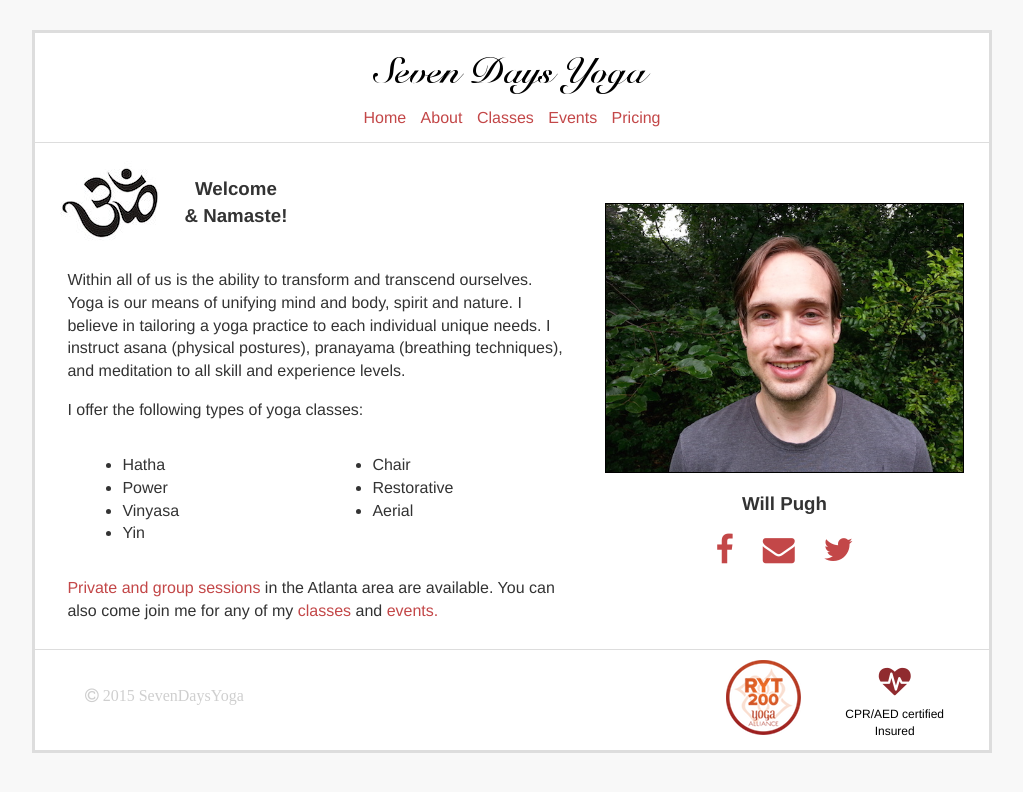
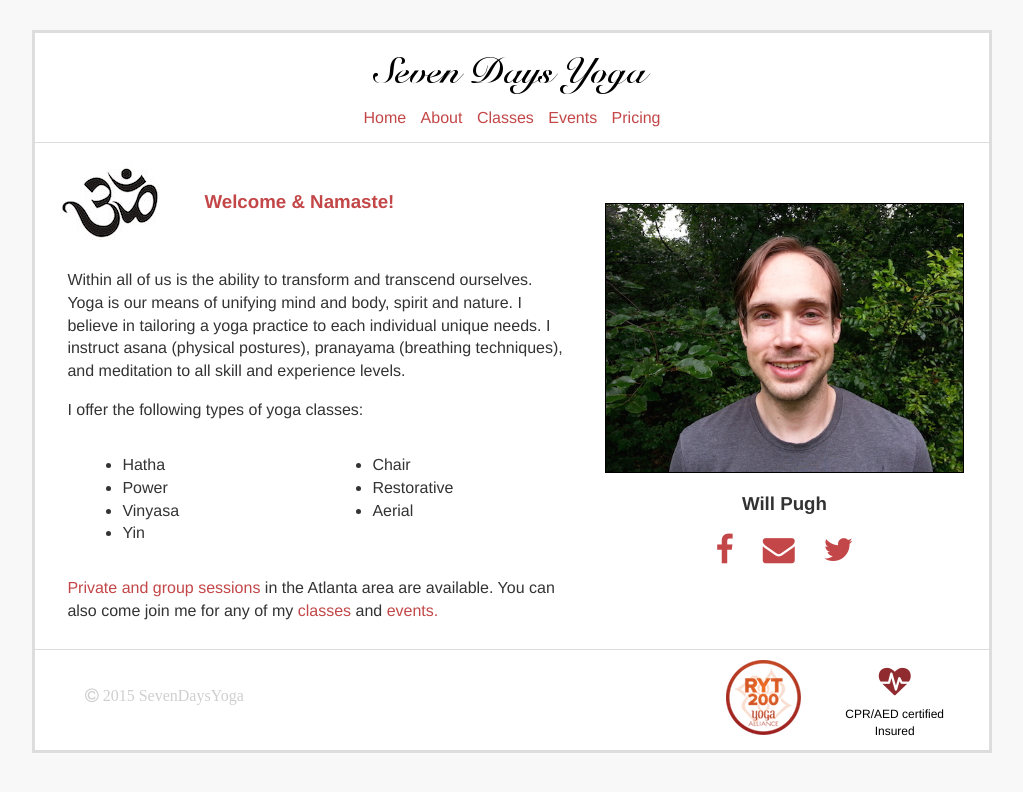
Before and after one commit to sevendaysyoga/sevendaysyoga.github.io, a Jekyll site: the page built from index.html, in a window 1280 px wide. Shown: the top 792 px of the page, without its empty margins (128-1151 px from the left). Built offline with Jekyll 4.4.1, drawn with Linux system fonts in a browser that asks for light colours; nearby versions of some CDN libraries.

Commit message:
home spacing

```diff
--- a/_sass/_home.scss
+++ b/_sass/_home.scss
@@ -1,15 +1,10 @@
 .welcome {
 	text-align:center;
 	vertical-align:middle;
-	margin-left:20px;
+	margin-left:40px;
+	color:$link-color;
 
-	h2 {
-		margin:0;
-		padding:0;
-
-	}
-
-	h3 {
+	h2,h3 {
 		margin:0;
 		padding:0;
 	}
--- a/_sass/_mqueries.scss
+++ b/_sass/_mqueries.scss
@@ -14,7 +14,7 @@
 	}
 
 	#will {
-		padding-top:0;
+		padding-top:10px;
 	}
 
 	#splash {
--- a/index.html
+++ b/index.html
@@ -9,8 +9,8 @@ title: Home
 			<div class ="splash">
 				<img src="/img/ohm.jpg">
 				<div class="welcome inline-div">
-					<h3>Welcome</h3>
-					<h3>& Namaste!</h3>
+					<h3>Welcome & Namaste!</h3>
+	<!-- 				<h3></h3> -->
 				</div>
 			</div>
 			<div class = "info">
```
